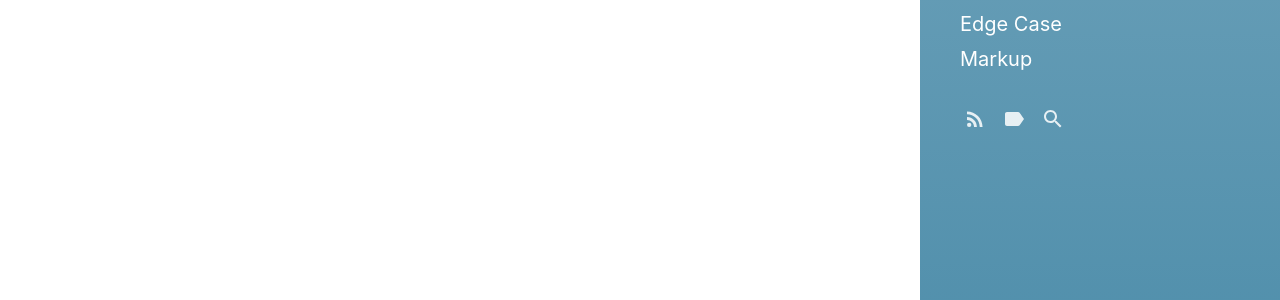
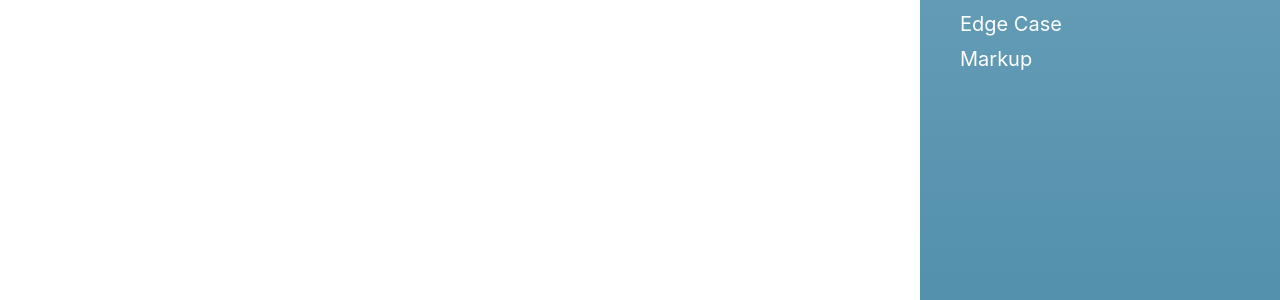
Before and after one commit to prerakgarg07/prerakgarg07.github.io, a Jekyll site: the page built from index.html, in a window 1280 px wide. Shown: the part 558-858 px from the top of the page. Built offline with Jekyll 4.4.1, drawn with Linux system fonts in a browser that asks for light colours; the list of posts is cut into pages by our own code.

Commit message:
updated sidebar icons

```diff
--- a/_includes/sidebar-icon-links.html
+++ b/_includes/sidebar-icon-links.html
@@ -2,52 +2,9 @@
   {% if site.hydeout.repo %}
     <a id="github-link"
        class="icon" title="Github Project" aria-label="Github Project"
-       href="{{ site.hydeout.repo }}">
+       href="{{https://github.com/prerakgarg07}}">
       {% include svg/github.svg %}
     </a>
-    <a id="github-download-link"
-       class="icon" title="Download" aria-label="Download"
-       href="{{ site.hydeout.repo }}/archive/v{{ site.hydeout.version }}.zip">
-      {% include svg/download.svg %}
-    </a>
   {% endif %}
-
-  <a id="subscribe-link"
-     class="icon" title="Subscribe" aria-label="Subscribe"
-     href="{{ site.feed.path | default: 'feed.xml' | relative_url }}">
-    {% include svg/feed.svg %}
-  </a>
-
-  {% comment %}
-    Check if we have tag or search pages page active before linking to it.
-  {% endcomment %}
-  {% assign tags_page = false %}
-  {% assign search_page = false %}
-  {% for node in site.pages %}
-    {% if node.layout == "tags" %}
-      {% assign tags_page = node %}
-    {% elsif node.layout == "search" %}
-      {% assign search_page = node %}
-    {% endif %}
-  {% endfor %}
-
-  {% if tags_page %}
-    <a id="tags-link"
-       class="icon{% if page.url == '/tags' %} active{% endif %}"
-       title="Tags" aria-label="Tags"
-       href="{{ tags_page.url | relative_url }}">
-      {% include svg/tags.svg %}
-    </a>
-  {% endif %}
-
-  {% if search_page %}
-    <a id="search-link"
-       class="icon{% if page.url == '/search' %} active{% endif %}"
-       title="Search" aria-label="Search"
-       href="{{ search_page.url | relative_url }}">
-      {% include svg/search.svg %}
-    </a>
-  {% endif %}
-
   {% include custom-icon-links.html %}
 </nav>
```
